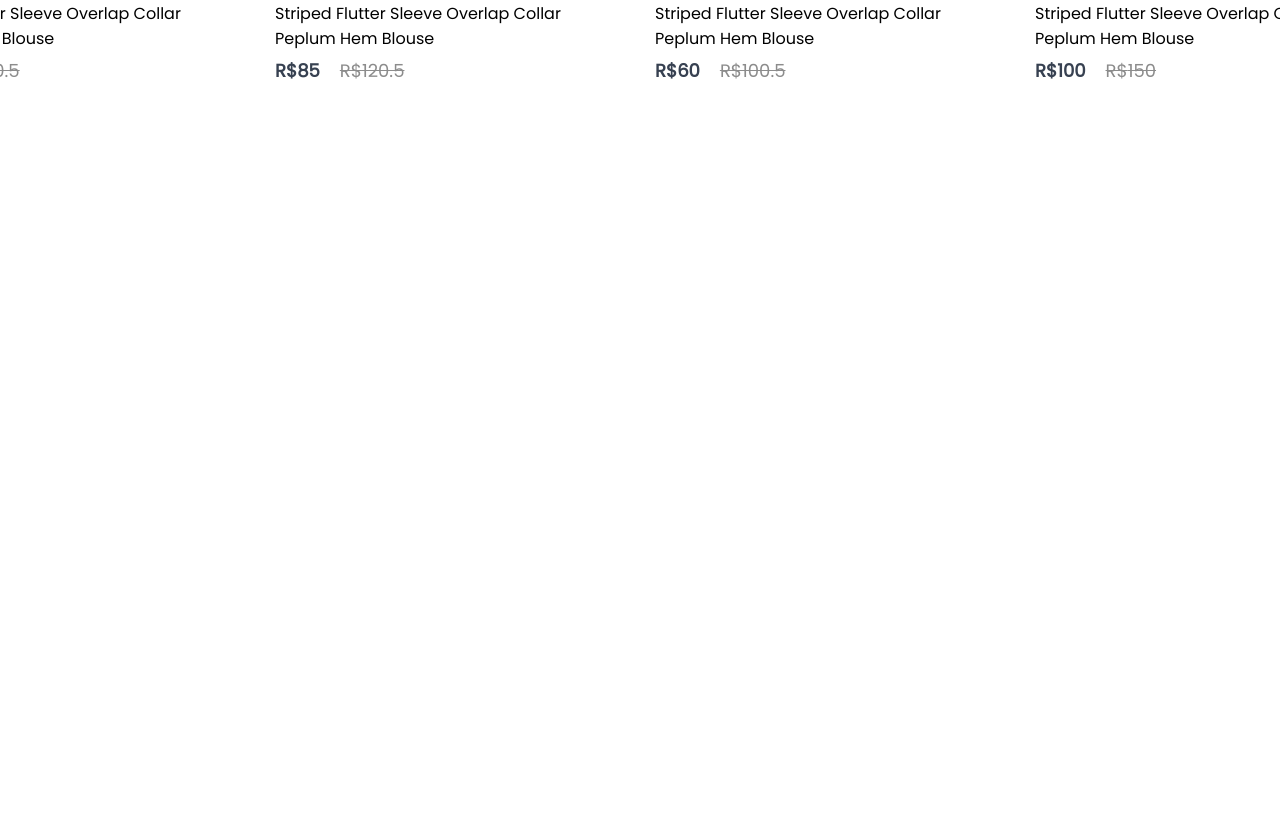
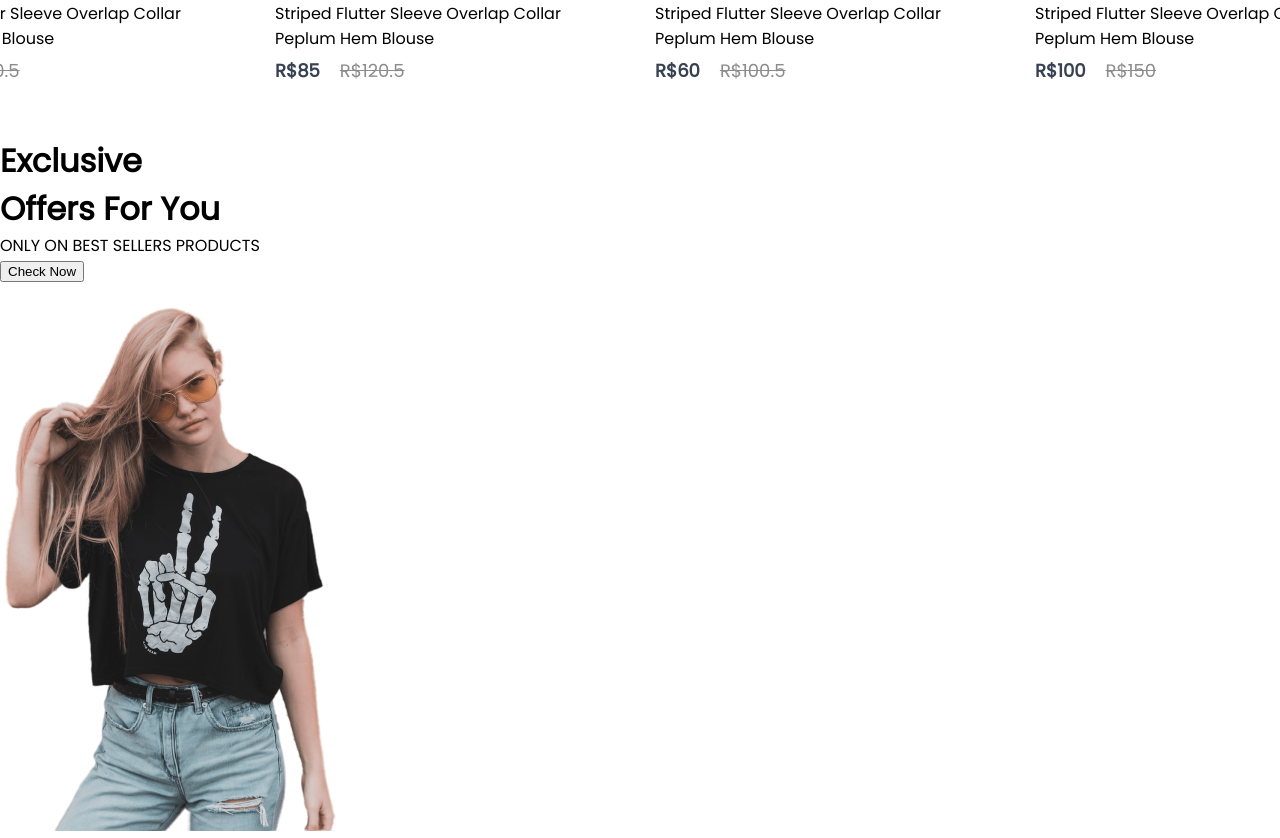
Before and after one commit to Miniki7/Loja-de-Cosmetico, a React (Create React App) app: page / in a window 1280 px wide. Shown: the part 1480-2318 px from the top of the page. Before the commit the page ends 1617 px from the top, so only its background shows below. Built offline with nearby package versions, Linux system fonts and the light colour scheme.

Commit message:
começando a editar Offers

```diff
--- /dev/null
+++ b/src/Components/Offers/Offers.jsx
@@ -0,0 +1,22 @@
+import React from 'react'
+import './Offers.css'
+import exclucive_image from '../Assets/exclusive_image.png'
+
+const Offers = () => {
+  return (
+    <div className='offers'>
+      <div className="Offers-left">
+        <h1>Exclusive</h1>
+        <h1>Offers For You</h1>
+        <p>ONLY ON BEST SELLERS PRODUCTS</p>
+        <button>Check Now</button>
+      </div>
+      <div className="Offers-right">
+        <img src={exclucive_image} alt="" />
+      </div>
+
+    </div>
+  )
+}
+
+export default Offers
--- a/src/Pages/Shop.jsx
+++ b/src/Pages/Shop.jsx
@@ -1,12 +1,14 @@
 import React from 'react'
 import Hero from '../Components/Hero/Hero'
 import Popular from '../Components/Popular/Popular'
+import Offers from '../Components/Offers/Offers'
 
 const Shop = () => {
   return (
     <div>
       <Hero/>
       <Popular/>
+      <Offers/>
     </div>
   )
 }
```
Also changed, not shown: src/Components/Offers/Offers.css (added).
